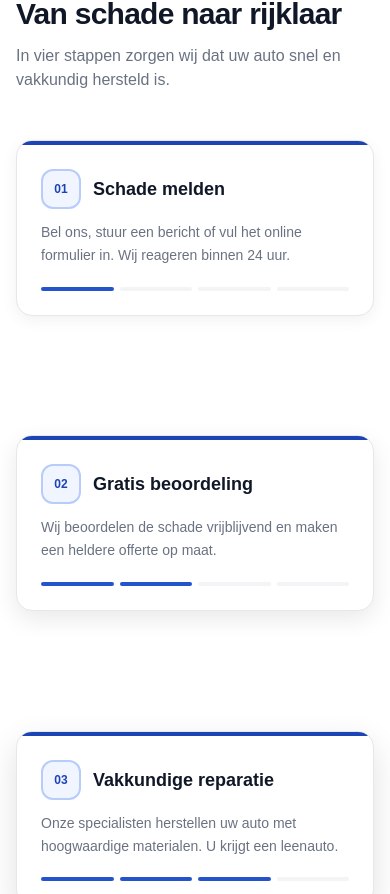
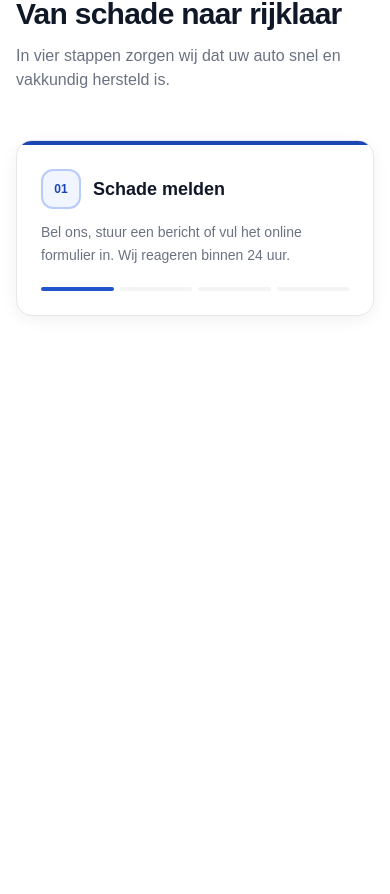
Before and after one commit to wesroord/autoschade-nijhuis, a Next.js app: page / in a window 390 px wide. Shown: the part 3556-4450 px from the top of the page. Built offline with nearby package versions, Linux system fonts and the light colour scheme.

Commit message:
Fix mobile stacking: minHeight 100svh zodat volgende kaart altijd onder scherm start

```diff
--- a/src/components/StappenSection.tsx
+++ b/src/components/StappenSection.tsx
@@ -67,7 +67,7 @@ export default function StappenSection() {
         {steps.map((step, i) => (
           <div
             key={step.n}
-            style={{ minHeight: i < steps.length - 1 ? "35vh" : "auto" }}
+            style={{ minHeight: i < steps.length - 1 ? "100svh" : "auto" }}
           >
             <div
               className="sticky bg-white rounded-2xl border border-gray-200 overflow-hidden"
```
